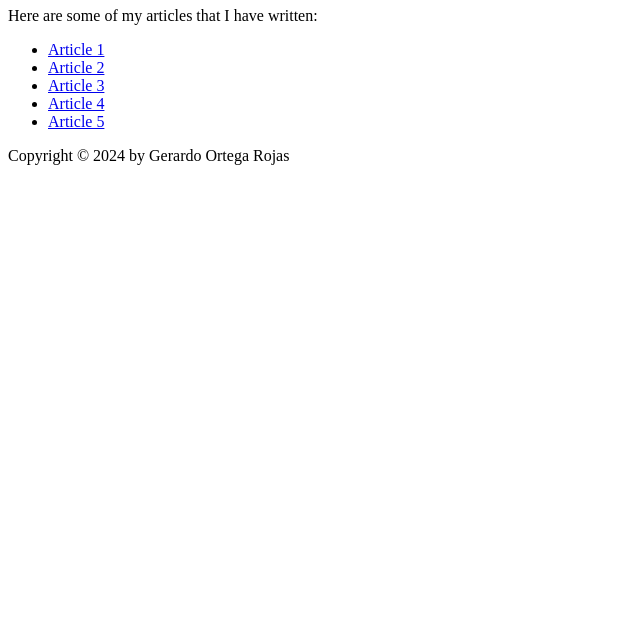
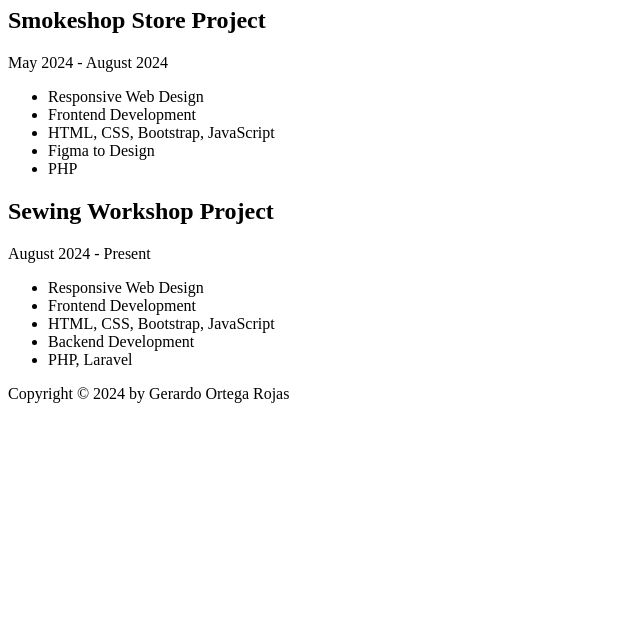
Before and after one commit to GeraOR/Basic-HTML-Website, a plain HTML site: page html/articles.html in a window 1280 px wide. Shown: the part 161-800 px from the top of the page, without its empty margins (0-640 px from the left). Drawn offline with Linux system fonts and the light colour scheme.

Commit message:
meta tags & content

```diff
--- a/html/articles.html
+++ b/html/articles.html
@@ -3,6 +3,11 @@
 <head>
     <meta charset="UTF-8">
     <meta name="viewport" content="width=device-width, initial-scale=1.0">
+    <meta name="author" content="Gerardo Ortega Rojas">
+    <meta name="description" content="Basic HTML Website created to practice HTML">
+    <meta property="og:title" content="Basic HTML Website - Articles">
+    <meta property="og:description" content="Articles page of Basic HTML Website">
+    <meta name="keywords" content="HTML, CSS, JavaScript, CV, Frontend Developer">
     <title>Articles</title>
 </head>
 <body>
@@ -17,15 +22,29 @@
         </nav>
     </header>
     <main>
-        <h1>Articles</h1>
-        <p>Here are some of my articles that I have written:</p>
-        <ul>
-            <li><a href="#">Article 1</a></li>
-            <li><a href="#">Article 2</a></li>
-            <li><a href="#">Article 3</a></li>
-            <li><a href="#">Article 4</a></li>
-            <li><a href="#">Article 5</a></li>
-        </ul>
+        <h1>Articles of my Portfolio</h1>
+            <article>
+                <h2>Smokeshop Store Project</h2>
+                <p>May 2024 - August 2024 </p>
+                <ul>
+                    <li>Responsive Web Design</li>
+                    <li>Frontend Development</li>
+                    <li>HTML, CSS, Bootstrap, JavaScript</li>
+                    <li>Figma to Design</li>
+                    <li>PHP</li>
+                </ul>
+            </article>
+            <article>
+                <h2>Sewing Workshop Project</h2>
+                <p>August 2024 - Present</p>
+                <ul>
+                    <li>Responsive Web Design</li>
+                    <li>Frontend Development</li>
+                    <li>HTML, CSS, Bootstrap, JavaScript</li>
+                    <li>Backend Development</li>
+                    <li>PHP, Laravel</li>
+                </ul>
+            </article>
     </main>
     <footer>
         <p>Copyright &copy; 2024 by Gerardo Ortega Rojas</p>
```
Also changed, not shown: html/contact.html (+5 -0 lines), html/projects.html (+7 -5 lines), index.html (+5 -0 lines).
